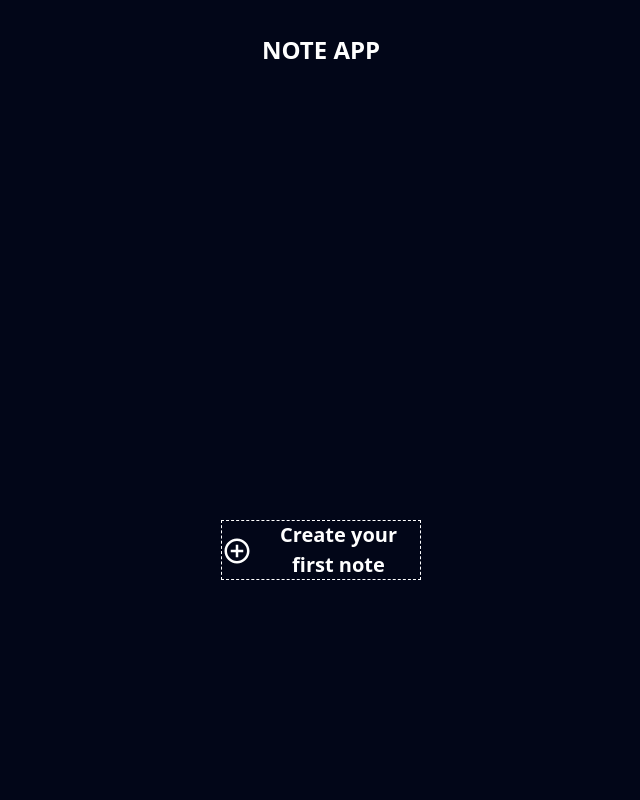
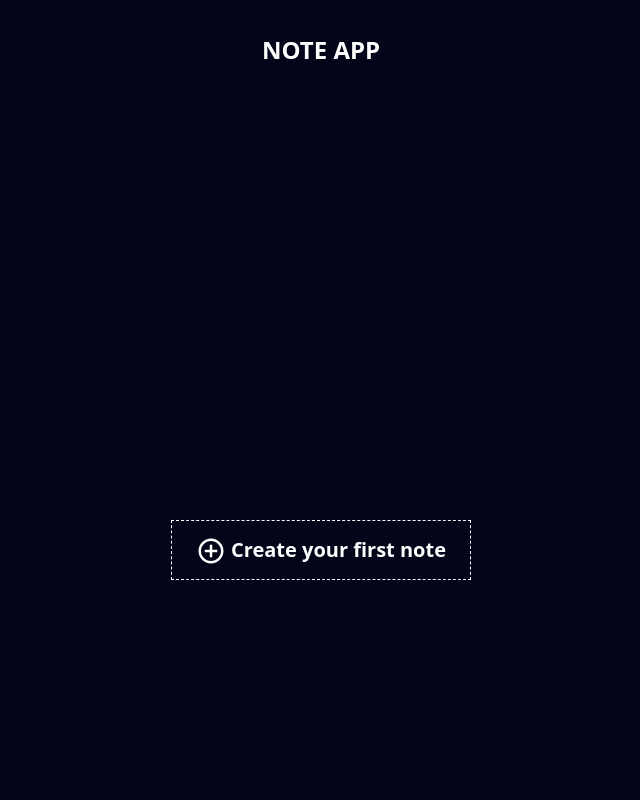
Before and after one commit to dogukanbasaran/note-app, a React (Vite) app: page / in a window 1280 px wide. Shown: the top 800 px of the page, without its empty margins (319-959 px from the left). Built offline with nearby package versions, Linux system fonts and the light colour scheme.

Commit message:
filtering with input was added

```diff
--- a/src/components/Main.jsx
+++ b/src/components/Main.jsx
@@ -17,6 +17,7 @@ const Main = () => {
     return JSON.parse(localStorage.getItem("noteCards")) || [];
   });
   const [cardCreated, setCardCreated] = useState(false);
+  const [searchedText, setSearchedText] = useState("");
 
   function handleVisibility() {
     setVisibility(true);
@@ -44,6 +45,10 @@ const Main = () => {
     );
   }
 
+  function handleSearchedText(e) {
+    setSearchedText(e.target.value);
+  }
+
   function handleBoldText() {
     fontStyle == "" ? setFontStyle(`font-bold`) : setFontStyle("");
   }
@@ -62,6 +67,10 @@ const Main = () => {
   useEffect(() => {
     localStorage.setItem("noteCards", JSON.stringify(noteCards));
   }, [noteCards]);
+
+  const filteredNotes = noteCards.filter((noteCard) =>
+    noteCard.text.toLowerCase().includes(searchedText.toLowerCase())
+  );
 
   return (
     <main className="h-[auto] py-[100px]">
@@ -90,7 +99,7 @@ const Main = () => {
               visibility ? "blur-sm" : "blur-none"
             }`}
           >
-            <SearchInput />
+            <SearchInput onHandleSearchedText={handleSearchedText} />
             <Button
               onHandleVisibility={handleVisibility}
               icon={<AddIcon sx={{ fontSize: "30px" }} />}
@@ -99,12 +108,12 @@ const Main = () => {
           </div>
         ) : null}
         <div
-          className={`relative h-[700px] overflow-auto scrollbar-hide w-[auto]  grid min-[768px]:grid-cols-2  min-[1280px]:grid-cols-3  gap-[50px] p-[50px] ${
+          className={`relative min-w-[300px] h-[700px] overflow-auto scrollbar-hide w-[auto]  grid min-[768px]:grid-cols-2  min-[1280px]:grid-cols-3  gap-[50px] p-[50px] ${
             visibility ? "blur-sm" : "blur-none"
           }`}
         >
           {noteCards.length > 0 ? (
-            noteCards.map((noteCard) => (
+            filteredNotes.map((noteCard) => (
               <NoteCard
                 id={noteCard.id}
                 color={noteCard.color}
--- a/src/components/SearchInput.jsx
+++ b/src/components/SearchInput.jsx
@@ -1,12 +1,13 @@
 import SearchIcon from "@mui/icons-material/Search";
 
-const SearchInput = () => {
+const SearchInput = ({ onHandleSearchedText }) => {
   return (
     <div className="border relative h-[50px] min-[768px]:h-[60px] w-[90%] min-[768px]:w-[600px] border border-slate-400/30 rounded-[15px]">
       <div className="absolute top-[10px] min-[768px]:top-[15px] left-[10px] text-slate-400/80">
         <SearchIcon sx={{ fontSize: "30px" }} />
       </div>
       <input
+        onChange={onHandleSearchedText}
         className="w-[100%] h-[100%] pl-[50px] pr-[20px] outline-none text-[1.2rem] min-[768px]:text-[1.5rem]"
         placeholder="search a note"
         type="text"
```
